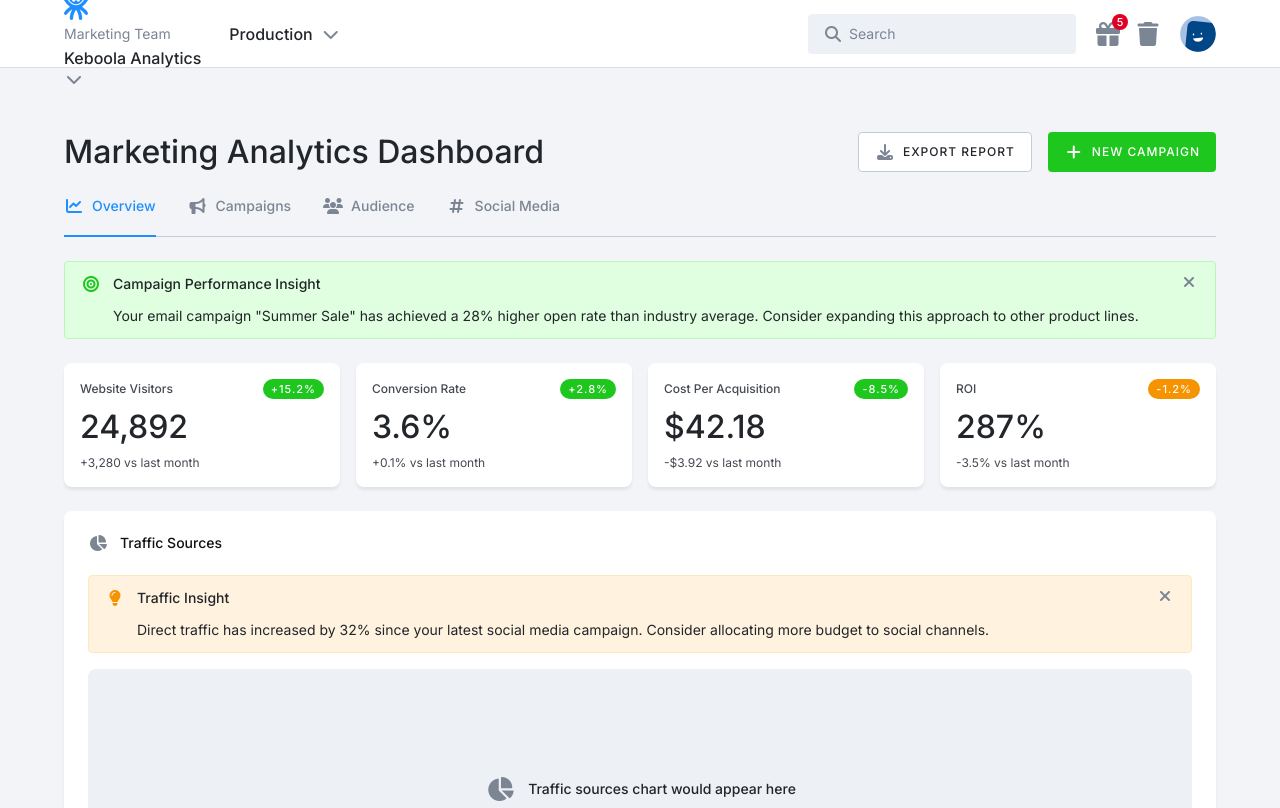
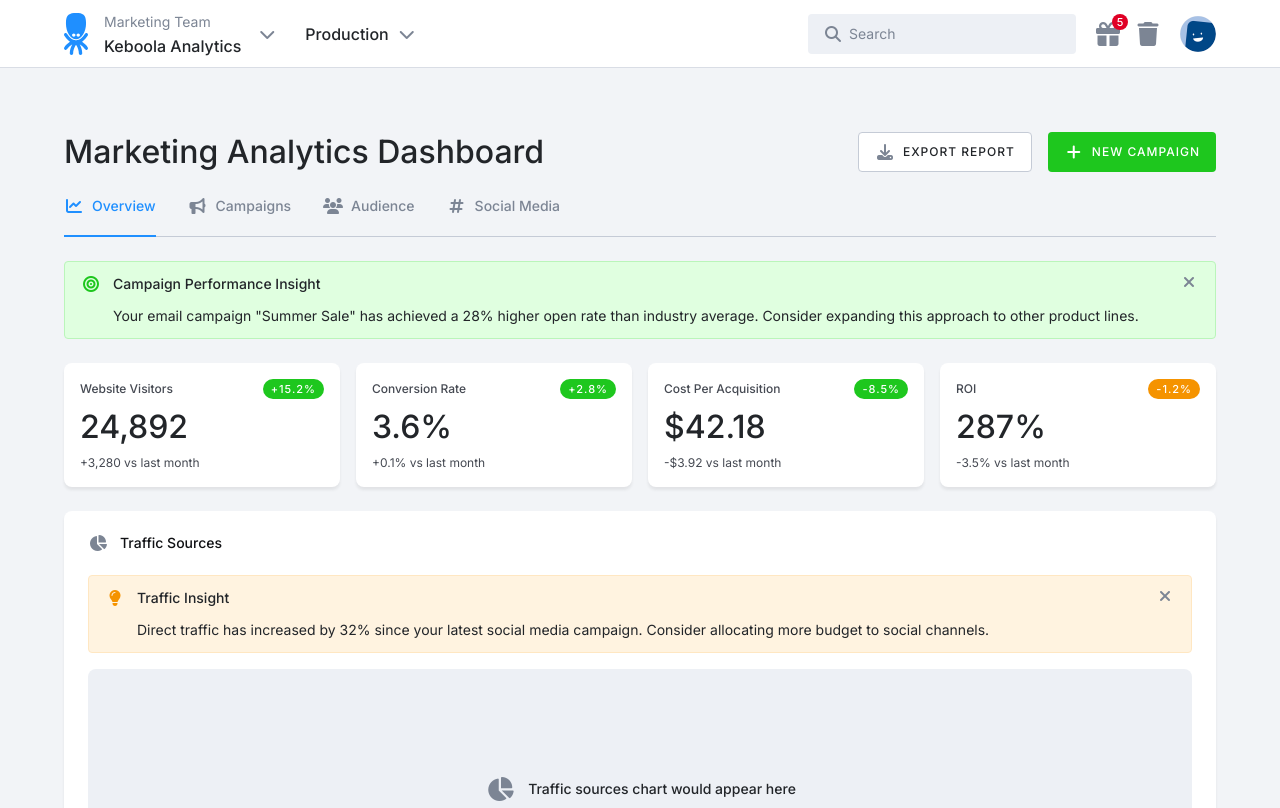
Before and after one commit to keboola/Keboola-Design-System, a plain HTML site: page examples/marketing-dashboard.html in a window 1280 px wide. Shown: the top 808 px of the page. Drawn offline with Linux system fonts and the light colour scheme.

Commit message:
Small fix

```diff
--- a/examples/marketing-dashboard.html
+++ b/examples/marketing-dashboard.html
@@ -92,7 +92,7 @@
                 <!-- Left section with project and context -->
                 <div class="nav-section-primary">
                     <!-- Project selector -->
-                    <div class="nav-project">
+                    <div class="nav-branding">
                         <img src="../assets/logos/logo_navigation.svg" alt="Keboola Logo" class="nav-logo">
                         <div class="nav-details">
                             <p class="nav-subtitle">Marketing Team</p>
```
